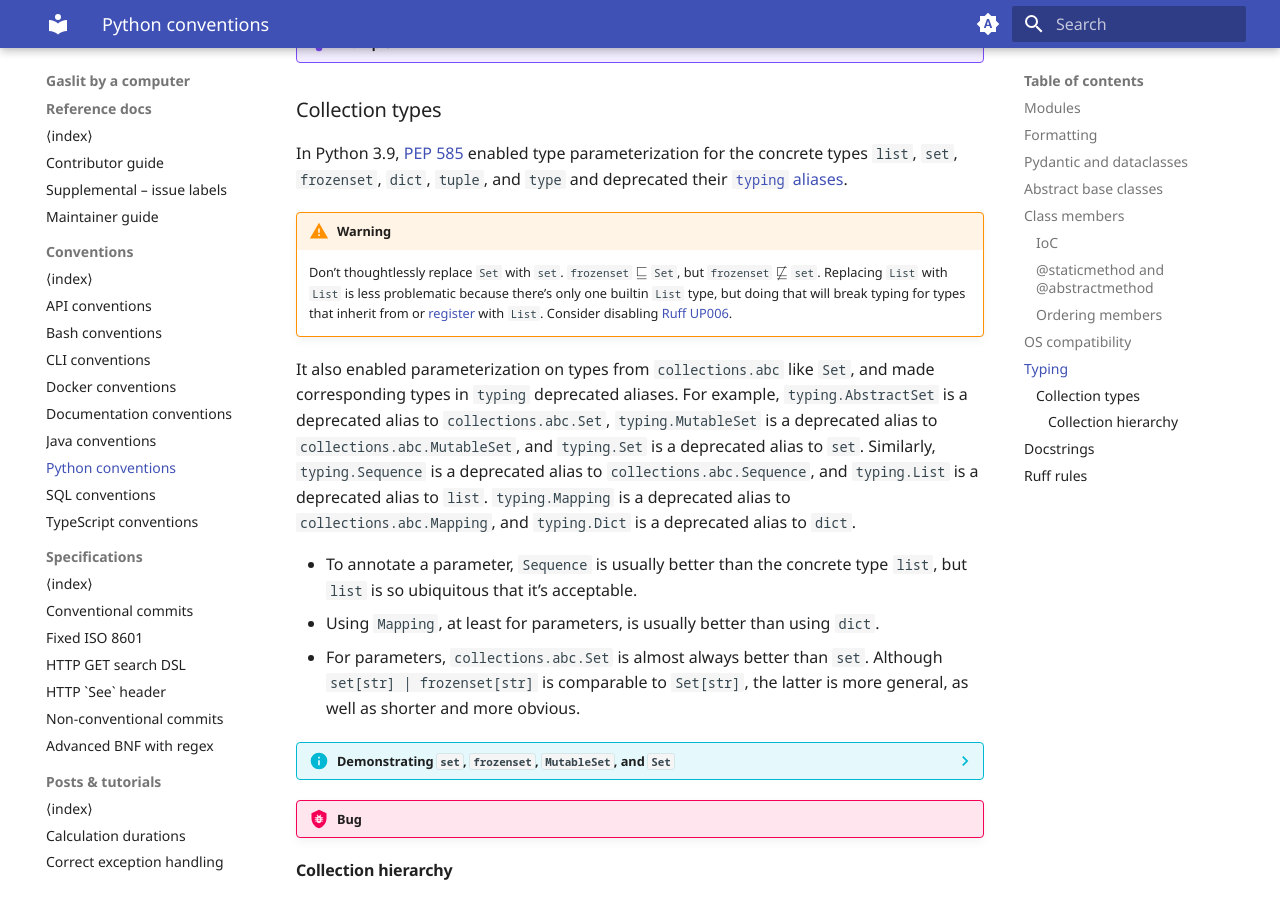
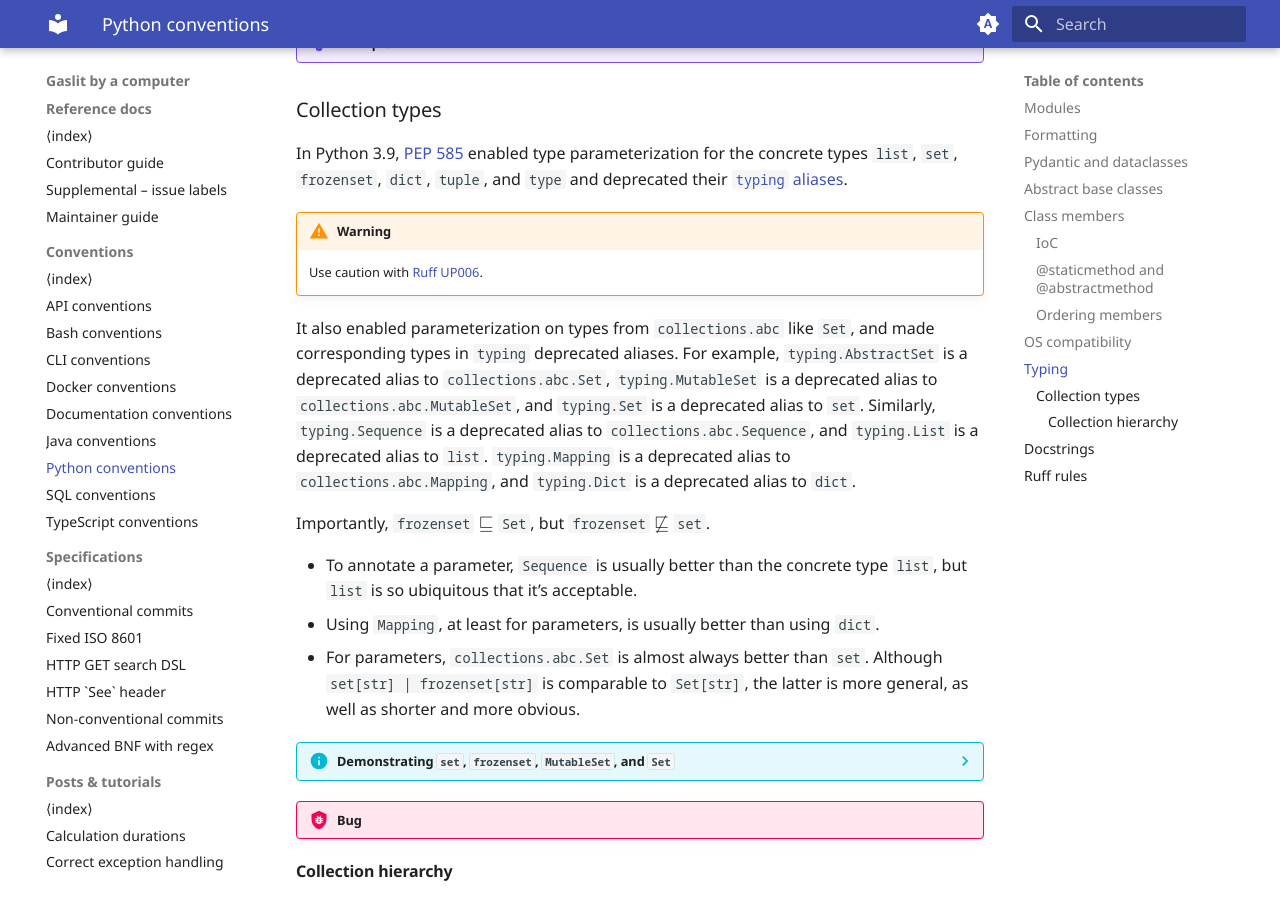
Before and after one commit to dmyersturnbull/dmyersturnbull.github.io, an MkDocs documentation site: the page built from contents/convention/python.md, in a window 1280 px wide and 900 px high, scrolled down 3095 px. Built offline with MkDocs 1.6.1 and Material for MkDocs 9.7.7, drawn with Linux system fonts in a browser that asks for light colours; comment, search, counter and statistics services are not loaded; some of the changed text lies outside the part shown.

Commit message:
fix: adjust conventions

```diff
--- a/contents/convention/python.md
+++ b/contents/convention/python.md
@@ -267,13 +267,7 @@ enabled type parameterization for the concrete types
 
 !!! warning
 
-    Don’t thoughtlessly replace `Set` with `set`.
-    `frozenset` $\sqsubseteq$ `Set`, but
-    `frozenset` $\not\sqsubseteq$ `set`.
-    Replacing `List` with `List` is less problematic because there’s only one builtin `List` type,
-    but doing that will break typing for types that inherit from or
-    [register](https://docs.python.org/3/library/abc.html#abc.ABCMeta.register) with `List`.
-    Consider disabling [Ruff UP006](https://docs.astral.sh/ruff/rules/non-pep585-annotation/).
+    Use caution with [Ruff UP006](https://docs.astral.sh/ruff/rules/non-pep585-annotation/).
 
 It also enabled parameterization on types from `collections.abc` like `Set`,
 and made corresponding types in `typing` deprecated aliases.
@@ -285,6 +279,8 @@ Similarly, `typing.Sequence` is a deprecated alias to `collections.abc.Sequence`
 and `typing.List` is a deprecated alias to `list`.
 `typing.Mapping` is a deprecated alias to `collections.abc.Mapping`,
 and `typing.Dict` is a deprecated alias to `dict`.
+
+Importantly, `frozenset` $\sqsubseteq$ `Set`, but `frozenset` $\not\sqsubseteq$ `set`.
 
 - To annotate a parameter, `Sequence` is usually better than the concrete type `list`,
   but `list` is so ubiquitous that it’s acceptable.
```
Also changed, not shown: other parts of contents/convention/python.md (+1 -1 lines), contents/convention/cli.md (+3 -3 lines), contents/convention/docker.md (+1 -1 lines), contents/convention/documentation.md (+1 -1 lines), contents/convention/index.md (+2 -2 lines).
